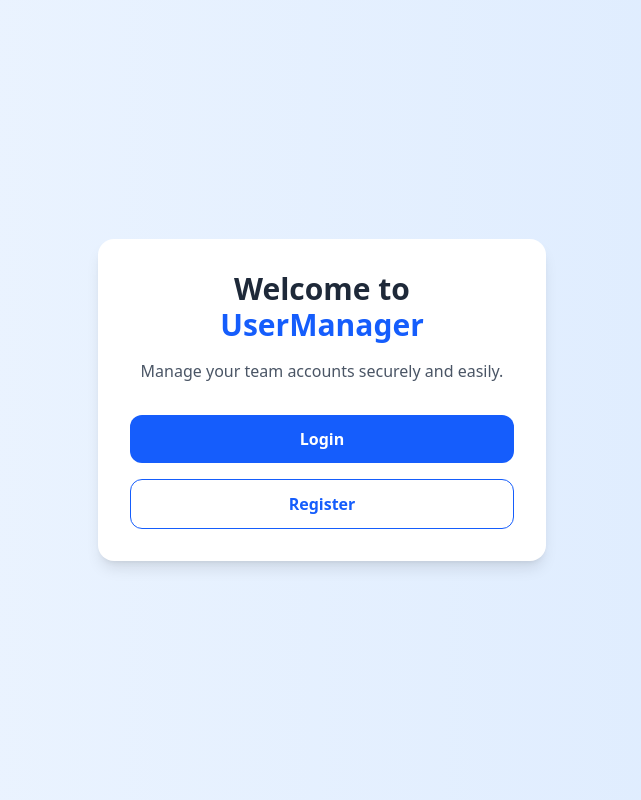
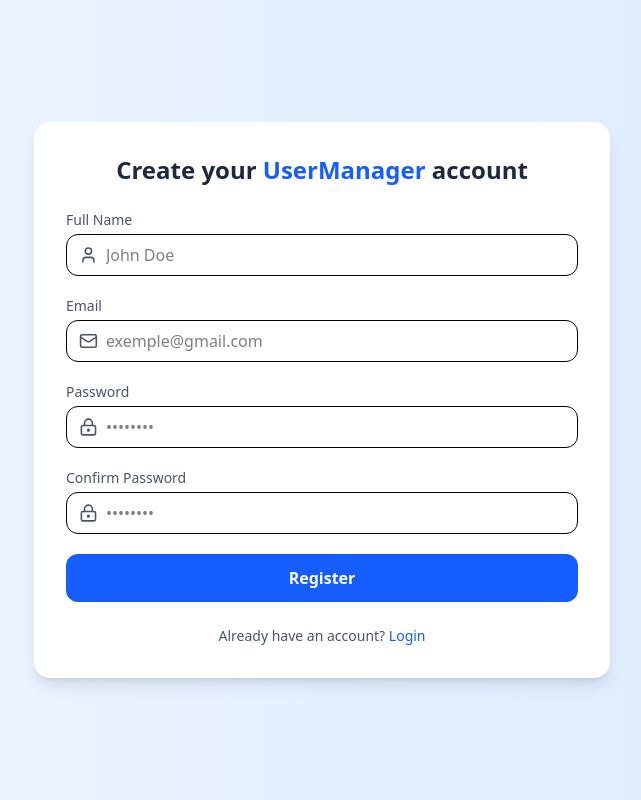
Before and after one commit to OUTLITAchraf/briefUserManager-, a React (Vite) app in the folder frontend/: page /register in a window 1280 px wide. Shown: the whole page, without its empty margins (318-959 px from the left). Built offline with nearby package versions, Linux system fonts and the light colour scheme.

Commit message:
install react router and add routage to my code

```diff
--- a/frontend/package.json
+++ b/frontend/package.json
@@ -13,6 +13,7 @@
     "@tailwindcss/vite": "^4.1.12",
     "react": "^19.1.1",
     "react-dom": "^19.1.1",
+    "react-router-dom": "^7.8.2",
     "tailwindcss": "^4.1.12"
   },
   "devDependencies": {
--- a/frontend/src/App.jsx
+++ b/frontend/src/App.jsx
@@ -1,10 +1,21 @@
+import FormLogin from "./components/formLogin"
+import FormRegister from "./components/formRegister"
 import Home from "./components/Home"
+import { BrowserRouter as Router , Route , Routes } from "react-router-dom"
 
 function App() {
 
   return (
     <>
-      <Home />
+      <Router>
+        <Routes>
+          <Route path="/" element={<Home />} />
+          <Route path="/login" element={<FormLogin/>}/>
+          <Route path="/register" element={<FormRegister/>}/>
+        </Routes>
+      </Router>
+      <formLogin/>
+      <formRegister/>
     </>
   )
 }
--- a/frontend/src/components/Home.jsx
+++ b/frontend/src/components/Home.jsx
@@ -12,12 +12,16 @@
         </p>
 
         <div className="flex flex-col gap-4">
+          <a href="/login">
             <button className="w-full py-3 rounded-xl bg-blue-600 text-white font-semibold hover:bg-blue-700 transition cursor-pointer">
               Login
             </button>
+          </a>
+          <a href="/register">
             <button className="w-full py-3 rounded-xl border border-blue-600 text-blue-600 font-semibold hover:bg-blue-50 transition cursor-pointer">
               Register
             </button>
+          </a>
         </div>
       </div>
     </div>
--- a/frontend/src/components/formLogin.jsx
+++ b/frontend/src/components/formLogin.jsx
@@ -1,11 +1,91 @@
 import React from 'react'
 
-function formLogin() {
+export default function FormLogin() {
   return (
-    <div>
+    <div className="min-h-screen flex items-center justify-center bg-gradient-to-r from-blue-50 to-blue-100 px-4">
+      <div className="w-full max-w-md bg-white shadow-lg rounded-2xl p-8">
+        {/* Title */}
+        <h2 className="text-2xl font-bold text-gray-800 mb-6 text-center">
+          Login to <span className="text-blue-600">UserManager</span>
+        </h2>
 
+        {/* Form */}
+        <form className="space-y-5">
+          {/* Email */}
+          <div>
+            <label className="block text-sm font-medium text-gray-600 mb-1">
+              Email
+            </label>
+            <div className="flex items-center border rounded-xl px-3 focus-within:ring-2 focus-within:ring-blue-500 focus-within:border-transparent">
+              <svg
+                xmlns="http://www.w3.org/2000/svg"
+                width="20"
+                height="20"
+                viewBox="0 0 24 24"
+                fill="none"
+                stroke="currentColor"
+                stroke-width="2"
+                stroke-linecap="round"
+                stroke-linejoin="round"
+                className="lucide lucide-mail-icon lucide-mail text-gray-600 mr-2"
+              >
+                <path d="m22 7-8.991 5.727a2 2 0 0 1-2.009 0L2 7" />
+                <rect x="2" y="4" width="20" height="16" rx="2" />
+              </svg>
+              <input
+                type="email"
+                placeholder="exemple@gmail.com"
+                className="w-full py-2 focus:outline-none"
+              />
+            </div>
+          </div>
+
+          {/* Password */}
+          <div>
+            <label className="block text-sm font-medium text-gray-600 mb-1">
+              Password
+            </label>
+            <div className="flex items-center border rounded-xl px-3 focus-within:ring-2 focus-within:ring-blue-500 focus-within:border-transparent">
+              <svg
+                xmlns="http://www.w3.org/2000/svg"
+                width="20"
+                height="20"
+                viewBox="0 0 24 24"
+                fill="none"
+                stroke="currentColor"
+                strokeWidth="2"
+                strokeLinecap="round"
+                strokeLinejoin="round"
+                className="lucide lucide-lock-keyhole-icon lucide-lock-keyhole text-gray-600 mr-2"
+              >
+                <circle cx="12" cy="16" r="1" />
+                <rect x="3" y="10" width="18" height="12" rx="2" />
+                <path d="M7 10V7a5 5 0 0 1 10 0v3" />
+              </svg>
+              <input
+                type="password"
+                placeholder="••••••••"
+                className="w-full py-2 focus:outline-none"
+              />
+            </div>
+          </div>
+
+          {/* Submit */}
+          <button
+            type="submit"
+            className="w-full py-3 rounded-xl bg-blue-600 text-white font-semibold hover:bg-blue-700 transition"
+          >
+            Login
+          </button>
+        </form>
+        {/* Register link */}
+        <p className="mt-6 text-center text-sm text-gray-600">
+          Don't have an account?{" "}
+          <a href="/register" className="text-blue-600 hover:underline">
+            Register
+          </a>
+        </p>
+      </div>
     </div>
   )
 }
-
-export default formLogin
--- a/frontend/src/components/formRegister.jsx
+++ b/frontend/src/components/formRegister.jsx
@@ -1,11 +1,151 @@
-import React from 'react'
+import React from "react";
 
-function formRegister() {
+export default function FormRegister() {
   return (
-    <div>
+    <div className="min-h-screen flex items-center justify-center bg-gradient-to-r from-blue-50 to-blue-100 px-4">
+      <div className="w-full max-w-xl bg-white shadow-lg rounded-2xl p-8">
+        {/* Title */}
+        <h2 className="text-2xl font-bold text-gray-800 mb-6 text-center">
+          Create your <span className="text-blue-600">UserManager</span> account
+        </h2>
 
+        {/* Form */}
+        <form className="space-y-5">
+          {/* Full Name */}
+          <div>
+            <label className="block text-sm font-medium text-gray-600 mb-1">
+              Full Name
+            </label>
+            <div className="flex items-center border rounded-xl px-3 focus-within:ring-2 focus-within:ring-blue-500 focus-within:border-transparent">
+              <svg
+                xmlns="http://www.w3.org/2000/svg"
+                width="20"
+                height="20"
+                viewBox="0 0 24 24"
+                fill="none"
+                stroke="currentColor"
+                strokeWidth="2"
+                strokeLinecap="round"
+                strokeLinejoin="round"
+                className="text-gray-600 mr-2"
+              >
+                <path d="M19 21v-2a4 4 0 0 0-4-4H9a4 4 0 0 0-4 4v2" />
+                <circle cx="12" cy="7" r="4" />
+              </svg>
+              <input
+                type="text"
+                placeholder="John Doe"
+                className="w-full py-2 focus:outline-none"
+              />
+            </div>
+          </div>
+
+          {/* Email */}
+          <div>
+            <label className="block text-sm font-medium text-gray-600 mb-1">
+              Email
+            </label>
+            <div className="flex items-center border rounded-xl px-3 focus-within:ring-2 focus-within:ring-blue-500 focus-within:border-transparent">
+              <svg
+                xmlns="http://www.w3.org/2000/svg"
+                width="20"
+                height="20"
+                viewBox="0 0 24 24"
+                fill="none"
+                stroke="currentColor"
+                stroke-width="2"
+                stroke-linecap="round"
+                stroke-linejoin="round"
+                className="lucide lucide-mail-icon lucide-mail text-gray-600 mr-2"
+              >
+                <path d="m22 7-8.991 5.727a2 2 0 0 1-2.009 0L2 7" />
+                <rect x="2" y="4" width="20" height="16" rx="2" />
+              </svg>
+              <input
+                type="email"
+                placeholder="exemple@gmail.com"
+                className="w-full py-2 focus:outline-none"
+              />
+            </div>
+          </div>
+
+          {/* Password */}
+          <div>
+            <label className="block text-sm font-medium text-gray-600 mb-1">
+              Password
+            </label>
+            <div className="flex items-center border rounded-xl px-3 focus-within:ring-2 focus-within:ring-blue-500 focus-within:border-transparent">
+              <svg
+                xmlns="http://www.w3.org/2000/svg"
+                width="20"
+                height="20"
+                viewBox="0 0 24 24"
+                fill="none"
+                stroke="currentColor"
+                strokeWidth="2"
+                strokeLinecap="round"
+                strokeLinejoin="round"
+                className="lucide lucide-lock-keyhole-icon lucide-lock-keyhole text-gray-600 mr-2"
+              >
+                <circle cx="12" cy="16" r="1" />
+                <rect x="3" y="10" width="18" height="12" rx="2" />
+                <path d="M7 10V7a5 5 0 0 1 10 0v3" />
+              </svg>
+              <input
+                type="password"
+                placeholder="••••••••"
+                className="w-full py-2 focus:outline-none"
+              />
+            </div>
+          </div>
+
+          {/* Confirm Password */}
+          <div>
+            <label className="block text-sm font-medium text-gray-600 mb-1">
+              Confirm Password
+            </label>
+            <div className="flex items-center border rounded-xl px-3 focus-within:ring-2 focus-within:ring-blue-500 focus-within:border-transparent">
+              <svg
+                xmlns="http://www.w3.org/2000/svg"
+                width="20"
+                height="20"
+                viewBox="0 0 24 24"
+                fill="none"
+                stroke="currentColor"
+                strokeWidth="2"
+                strokeLinecap="round"
+                strokeLinejoin="round"
+                className="lucide lucide-lock-keyhole-icon lucide-lock-keyhole text-gray-600 mr-2"
+              >
+                <circle cx="12" cy="16" r="1" />
+                <rect x="3" y="10" width="18" height="12" rx="2" />
+                <path d="M7 10V7a5 5 0 0 1 10 0v3" />
+              </svg>
+              <input
+                type="password"
+                placeholder="••••••••"
+                className="w-full py-2 focus:outline-none"
+              />
+            </div>
+          </div>
+
+          {/* Submit */}
+          <button
+            type="submit"
+            className="w-full py-3 rounded-xl bg-blue-600 text-white font-semibold hover:bg-blue-700 transition"
+          >
+            Register
+          </button>
+        </form>
+
+        {/* Already have an account */}
+        <p className="mt-6 text-center text-sm text-gray-600">
+          Already have an account?{" "}
+          <a href="/login" className="text-blue-600 hover:underline">
+            Login
+          </a>
+        </p>
+      </div>
     </div>
-  )
+  );
 }
-
-export default formRegister
```
Also changed, not shown: 1 other file (tests, documents, lock files or other folders). Lines whose indentation alone changed are shown as unchanged.
